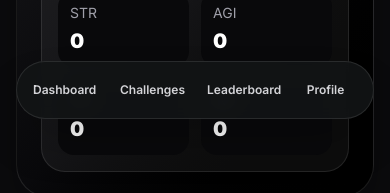
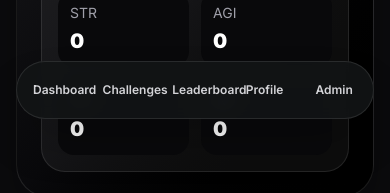
Before and after one commit to SamAscend/MILEZEROHQ, a Next.js app: page / in a window 390 px wide. Shown: the part 709-902 px from the top of the page. Built offline with nearby package versions, Linux system fonts and the light colour scheme; no server answers.

Commit message:
Fix admin login build and mobile navigation

```diff
--- a/app/admin/login/page.tsx
+++ b/app/admin/login/page.tsx
@@ -2,10 +2,10 @@
 
 import Link from "next/link";
 import { useRouter, useSearchParams } from "next/navigation";
-import { useState } from "react";
+import { Suspense, useState } from "react";
 import { recordAdminActivity } from "@/lib/admin-activity";
 
-export default function AdminLoginPage() {
+function AdminLoginForm() {
   const router = useRouter();
   const searchParams = useSearchParams();
   const [username, setUsername] = useState("");
@@ -118,3 +118,11 @@ export default function AdminLoginPage() {
     </main>
   );
 }
+
+export default function AdminLoginPage() {
+  return (
+    <Suspense fallback={<main className="min-h-screen bg-[#0b0b0d]" />}>
+      <AdminLoginForm />
+    </Suspense>
+  );
+}
--- a/components/bottom-nav.tsx
+++ b/components/bottom-nav.tsx
@@ -5,12 +5,13 @@ const items = [
   { href: "/challenges", label: "Challenges" },
   { href: "/leaderboard", label: "Leaderboard" },
   { href: "/profile", label: "Profile" },
+  { href: "/admin", label: "Admin" },
 ];
 
 export function BottomNav() {
   return (
     <nav className="fixed bottom-4 left-1/2 z-50 w-[calc(100%-2rem)] max-w-md -translate-x-1/2 rounded-full border border-white/10 bg-[#121416]/90 p-2 shadow-2xl shadow-black/30 backdrop-blur">
-      <div className="grid grid-cols-4 gap-2">
+      <div className="grid grid-cols-5 gap-2">
         {items.map((item) => (
           <Link
             key={item.href}
```
